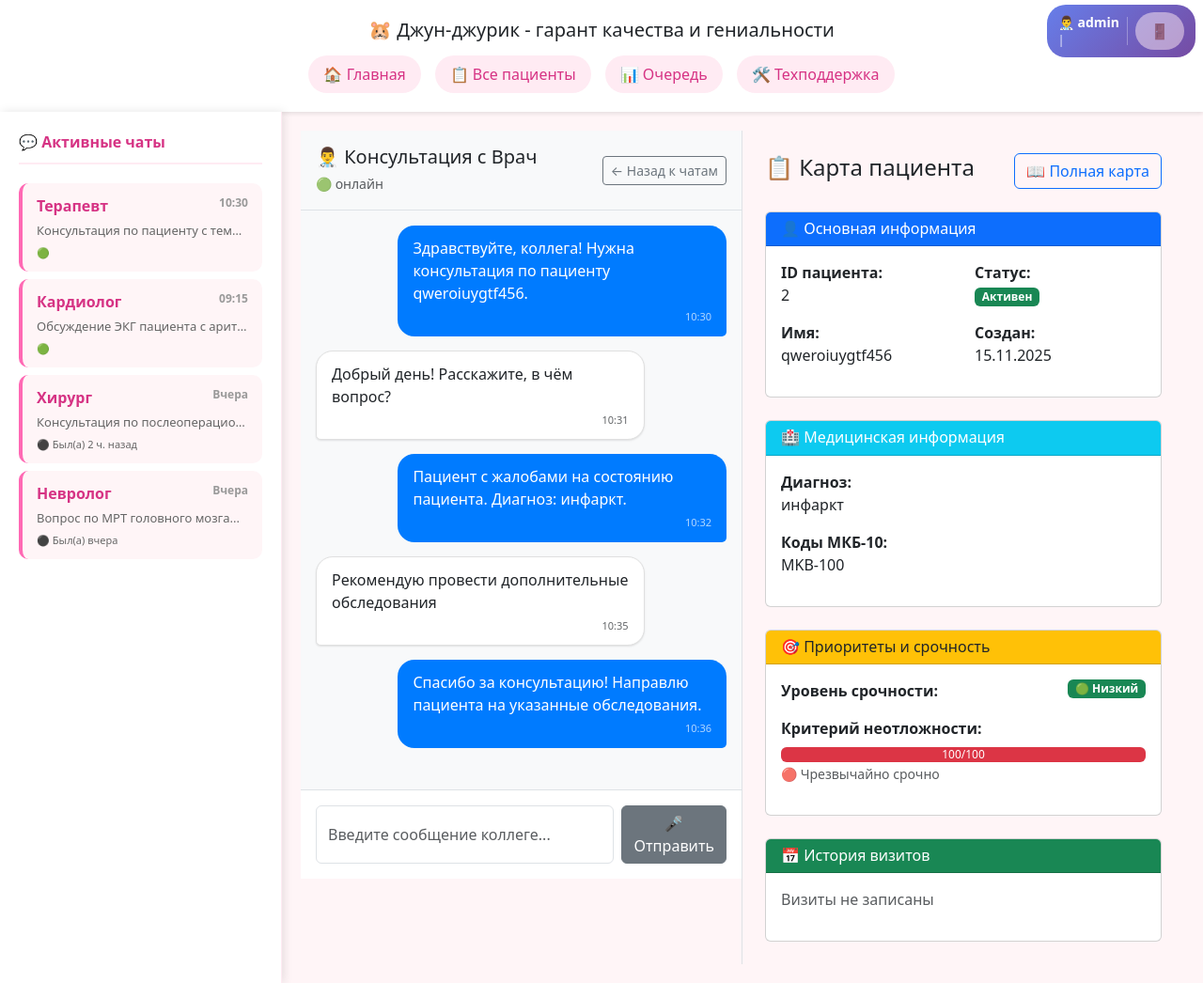
After one commit to Jun-juriki/juriki_3, a Django app: page /chat/doctor/1/ in a window 1280 px wide. The commit adds this page. Shown: the whole page at 94% size. Run offline with Django 5.2, Linux system fonts and the light colour scheme; a user stored in the database is signed in; data comes from the database, SQL or seed files in the repository; both versions use the stored data as it was after the commit.

Commit message:
Init commit

```diff
--- /dev/null
+++ b/djundjurick/main/templates/main/doctor_chat.html
@@ -0,0 +1,231 @@
+{% extends 'main/head.html' %}
+{% block title %}Консультация с {{ specialist_info.name }}{% endblock %}
+
+{% block content %}
+<div class="container-fluid h-100">
+    <div class="row h-100">
+        <div class="col-md-6 border-end p-0">
+            <div class="d-flex flex-column h-100">
+
+                <div class="chat-header p-3 border-bottom bg-light">
+                    <div class="d-flex justify-content-between align-items-center">
+                        <div>
+                            <h5 class="mb-1">{{ specialist_info.icon }} Консультация с {{ specialist_info.name }}</h5>
+                            <small class="text-muted">🟢 онлайн</small>
+                        </div>
+                        <div>
+                            <a href="{% url 'patient-list' %}" class="btn btn-sm btn-outline-secondary">
+                                ← Назад к чатам
+                            </a>
+                        </div>
+                    </div>
+                </div>
+
+
+                <div class="chat-messages flex-grow-1 p-3">
+                    {% for message in messages %}
+                    <div class="message {% if message.sender == 'current' %}current-message{% else %}specialist-message{% endif %}">
+                        <div class="message-content">
+                            <div class="message-text">{{ message.text }}</div>
+                            <div class="message-time">{{ message.time }}</div>
+                        </div>
+                    </div>
+                    {% endfor %}
+                </div>
+
+
+                <div class="chat-input p-3 border-top bg-white">
+                    <form method="post" class="d-flex gap-2">
+                        {% csrf_token %}
+                        <input type="text" class="form-control" placeholder="Введите сообщение коллеге..." name="message">
+                        <button type="submit" class="btn btn-{{ specialist_info.color }}">
+                            🎤 Отправить
+                        </button>
+                    </form>
+                </div>
+            </div>
+        </div>
+
+
+        <div class="col-md-6 p-0">
+            <div class="h-100 overflow-auto">
+                <div class="p-4">
+                    <div class="d-flex justify-content-between align-items-center mb-4">
+                        <h4>📋 Карта пациента</h4>
+                        <a href="{% url 'patient-detail' patient.id %}" class="btn btn-outline-primary">
+                            📖 Полная карта
+                        </a>
+                    </div>
+
+
+                    <div class="card mb-4">
+                        <div class="card-header bg-primary text-white">
+                            <h6 class="mb-0">👤 Основная информация</h6>
+                        </div>
+                        <div class="card-body">
+                            <div class="row">
+                                <div class="col-md-6">
+                                    <p><strong>ID пациента:</strong><br>{{ patient.encrypted_id }}</p>
+                                    <p><strong>Имя:</strong><br>{{ patient.encrypted_name }}</p>
+                                </div>
+                                <div class="col-md-6">
+                                    <p><strong>Статус:</strong><br>
+                                        {% if patient.is_active %}
+                                            <span class="badge bg-success">Активен</span>
+                                        {% else %}
+                                            <span class="badge bg-secondary">Неактивен</span>
+                                        {% endif %}
+                                    </p>
+                                    <p><strong>Создан:</strong><br>{{ patient.created_at|date:"d.m.Y" }}</p>
+                                </div>
+                            </div>
+                        </div>
+                    </div>
+
+
+                    <div class="card mb-4">
+                        <div class="card-header bg-info text-white">
+                            <h6 class="mb-0">🏥 Медицинская информация</h6>
+                        </div>
+                        <div class="card-body">
+                            {% if patient.diagnosis %}
+                            <p><strong>Диагноз:</strong><br>{{ patient.diagnosis }}</p>
+                            {% endif %}
+
+                            {% if patient.icd10_codes %}
+                            <p><strong>Коды МКБ-10:</strong><br>{{ patient.icd10_codes }}</p>
+                            {% endif %}
+
+                            {% if patient.hilling_doc %}
+                            <p><strong>Лечащий врач:</strong><br>{{ patient.hilling_doc }}</p>
+                            {% endif %}
+                        </div>
+                    </div>
+
+
+                    <div class="card mb-4">
+                        <div class="card-header bg-warning text-dark">
+                            <h6 class="mb-0">🎯 Приоритеты и срочность</h6>
+                        </div>
+                        <div class="card-body">
+                            <div class="mb-3">
+                                <strong>Уровень срочности:</strong>
+                                <span class="badge {% if patient.urgency_level == 1 %}bg-danger{% elif patient.urgency_level == 2 %}bg-warning{% elif patient.urgency_level == 3 %}bg-info{% else %}bg-success{% endif %} float-end">
+                                    {{ patient.get_urgency_display }}
+                                </span>
+                            </div>
+
+                            <div class="mb-3">
+                                <strong>Критерий неотложности:</strong>
+                                <div class="progress mt-2">
+                                    <div class="progress-bar {{ patient.get_emergency_progress_class }}"
+                                         style="width: {{ patient.emergency_criteria }}%">
+                                        {{ patient.emergency_criteria }}/100
+                                    </div>
+                                </div>
+                                <small class="text-muted">{{ patient.get_emergency_display }}</small>
+                            </div>
+                        </div>
+                    </div>
+
+
+                    <div class="card">
+                        <div class="card-header bg-success text-white">
+                            <h6 class="mb-0">📅 История визитов</h6>
+                        </div>
+                        <div class="card-body">
+                            {% if patient.get_visits_count > 0 %}
+                                <p>Всего визитов: <strong>{{ patient.get_visits_count }}</strong></p>
+                                {% with last_visit=patient.get_last_visit %}
+                                    {% if last_visit %}
+                                    <p>Последний визит: <strong>{{ last_visit.visit_date|slice:":10" }}</strong></p>
+                                    {% endif %}
+                                {% endwith %}
+                            {% else %}
+                                <p class="text-muted">Визиты не записаны</p>
+                            {% endif %}
+                        </div>
+                    </div>
+                </div>
+            </div>
+        </div>
+    </div>
+</div>
+
+<style>
+.chat-messages {
+    background: #f8f9fa;
+    min-height: 400px;
+    max-height: 60vh;
+    overflow-y: auto;
+    display: flex;
+    flex-direction: column;
+    gap: 15px;
+    padding: 20px;
+}
+
+.message {
+    display: flex;
+    max-width: 80%;
+}
+
+.current-message {
+    align-self: flex-end;
+}
+
+.specialist-message {
+    align-self: flex-start;
+}
+
+.message-content {
+    padding: 12px 16px;
+    border-radius: 18px;
+    position: relative;
+}
+
+.current-message .message-content {
+    background: #007bff;
+    color: white;
+    border-bottom-right-radius: 5px;
+}
+
+.specialist-message .message-content {
+    background: white;
+    border: 1px solid #e0e0e0;
+    border-bottom-left-radius: 5px;
+    box-shadow: 0 1px 2px rgba(0,0,0,0.1);
+}
+
+.message-time {
+    font-size: 11px;
+    opacity: 0.7;
+    margin-top: 5px;
+    text-align: right;
+}
+
+.chat-input {
+    background: white;
+}
+
+.h-100 {
+    height: calc(100vh - 140px) !important;
+}
+
+/* Очистка float */
+.chat-messages::after {
+    content: "";
+    display: table;
+    clear: both;
+}
+
+@media (max-width: 768px) {
+    .h-100 {
+        height: auto !important;
+    }
+
+    .message {
+        max-width: 90%;
+    }
+}
+</style>
+{% endblock %}
--- a/djundjurick/main/templates/main/head.html
+++ b/djundjurick/main/templates/main/head.html
@@ -53,7 +53,7 @@
             transform: translateX(5px);
         }
 
-        .chat-patient {
+        .chat-specialist {
             font-weight: 600;
             color: #d63384;
         }
@@ -71,6 +71,23 @@
             white-space: nowrap;
             overflow: hidden;
             text-overflow: ellipsis;
+        }
+
+        .chat-status {
+            font-size: 11px;
+            margin-top: 5px;
+            color: #666;
+        }
+
+        .chat-link {
+            text-decoration: none;
+            color: inherit;
+            display: block;
+        }
+
+        .chat-link:hover {
+            text-decoration: none;
+            color: inherit;
         }
 
         /* Стили для основного контента */
@@ -210,53 +227,51 @@
                         <a href="{% url 'doctor-logout' %}" class="logout-btn" title="Выйти">🚪</a>
                     </span>
                     {% else %}
-                        <a href="{% url 'doctor-login' %}">🔐</a>
+                        <a href="{% url 'doctor-login' %}">🔐 Вход для врачей</a>
                     {% endif %}
                 </div>
             </div>
         </div>
     </div>
 
-    <!-- Сообщения -->
-    {% if messages %}
-    <div class="container mt-3">
-        {% for message in messages %}
-        <div class="alert alert-{{ message.tags }} alert-dismissible fade show" role="alert">
-            {{ message }}
-            <button type="button" class="btn-close" data-bs-dismiss="alert"></button>
-        </div>
-        {% endfor %}
-    </div>
-    {% endif %}
 
-    <!-- Основной контент с боковой панелью чатов -->
     <div class="main-container">
         {% if user.is_authenticated %}
         <div class="chats-sidebar">
             <div class="chats-header">💬 Активные чаты</div>
 
-            <!-- Пример активных чатов -->
+
+            <a href="{% url 'doctor-chat' 'therapist' %}" class="chat-link">
                 <div class="chat-item">
-                <div class="chat-patient">Пациент: Иван Иванов <span class="chat-time">10:30</span></div>
-                <div class="chat-preview">Последнее сообщение в чате...</div>
+                    <div class="chat-specialist"> Терапевт <span class="chat-time">10:30</span></div>
+                    <div class="chat-preview">Консультация по пациенту с температурой...</div>
+                    <div class="chat-status online">🟢</div>
                 </div>
+            </a>
 
+            <a href="{% url 'doctor-chat' 'cardiologist' %}" class="chat-link">
                 <div class="chat-item">
-                <div class="chat-patient">Пациент: Мария Петрова <span class="chat-time">09:15</span></div>
-                <div class="chat-preview">Результаты анализов готовы...</div>
+                    <div class="chat-specialist"> Кардиолог <span class="chat-time">09:15</span></div>
+                    <div class="chat-preview">Обсуждение ЭКГ пациента с аритмией...</div>
+                    <div class="chat-status online">🟢 </div>
                 </div>
+            </a>
 
+            <a href="{% url 'doctor-chat' 'surgeon' %}" class="chat-link">
                 <div class="chat-item">
-                <div class="chat-patient">Пациент: Алексей Сидоров <span class="chat-time">Вчера</span></div>
-                <div class="chat-preview">Жалобы на головную боль...</div>
+                    <div class="chat-specialist">Хирург <span class="chat-time">Вчера</span></div>
+                    <div class="chat-preview">Консультация по послеоперационному уходу...</div>
+                    <div class="chat-status offline">⚫ Был(а) 2 ч. назад</div>
                 </div>
+            </a>
 
+            <a href="{% url 'doctor-chat' 'neurologist' %}" class="chat-link">
                 <div class="chat-item">
-                <div class="chat-patient">Пациент: Ольга Николаева <span class="chat-time">Вчера</span></div>
-                <div class="chat-preview">Консультация по лечению...</div>
+                    <div class="chat-specialist"> Невролог <span class="chat-time">Вчера</span></div>
+                    <div class="chat-preview">Вопрос по МРТ головного мозга...</div>
+                    <div class="chat-status offline">⚫ Был(а) вчера</div>
                 </div>
-
-            <!-- Можно добавить больше чатов динамически -->
+            </a>
         </div>
         {% endif %}
 
--- a/djundjurick/main/templates/main/queue.html
+++ b/djundjurick/main/templates/main/queue.html
@@ -98,7 +98,7 @@
                         </div>
                         <div class="card-footer bg-transparent">
                             <div class="d-flex justify-content-between">
-                                <a href="{% url 'patient-detail' item.patient.id %}" class="btn btn-sm btn-outline-primary">
+                                <a href="{% url 'patient-detail' item.patient.encrypted_id %}" class="btn btn-sm btn-outline-primary">
                                     📋 Карта
                                 </a>
                                 <small class="text-muted align-self-center">
--- a/djundjurick/main/urls.py
+++ b/djundjurick/main/urls.py
@@ -5,5 +5,6 @@ urlpatterns = [
     path('', views.index, name='index'),
     path('patients/', views.PatientListView.as_view(), name='patient-list'),
     path('patients/<str:patient_id>/', views.patient_detail, name='patient-detail'),
-    path('queue/', views.queue_view, name='queue')
+    path('queue/', views.queue_view, name='queue'),
+    path('chat/doctor/<str:specialist>/', views.doctor_chat, name='doctor-chat')
 ]
--- a/djundjurick/main/views.py
+++ b/djundjurick/main/views.py
@@ -19,12 +19,12 @@ class PatientListView(ListView):
     def get_queryset(self):
         queryset = Patient.objects.filter(is_active=True)
 
-        # Фильтрация по уровню срочности
+
         urgency_filter = self.request.GET.get('urgency')
         if urgency_filter and urgency_filter in ['1', '2', '3', '4']:
             queryset = queryset.filter(urgency_level=int(urgency_filter))
 
-        # Сортировка по уровню срочности
+
         return queryset.order_by('urgency_level', '-created_at')
 
     def get_context_data(self, **kwargs):
@@ -33,6 +33,146 @@ class PatientListView(ListView):
         return context
 
 
+@login_required
+def doctor_chat(request, specialist):
+
+    try:
+        patient = Patient.objects.get(id=1)
+    except Patient.DoesNotExist:
+
+        patient = Patient(
+            encrypted_id="DEMO001",
+            encrypted_name="Иван Иванов",
+            diagnosis="Ишемическая болезнь сердца",
+            icd10_codes="I25.1",
+            hilling_doc="Др. Петров",
+            urgency_level=2,
+            emergency_criteria=85
+        )
+
+
+    specialists_map = {
+        'therapist': {
+            'name': 'Терапевт',
+            'color': 'primary',
+            'scope': 'Общая диагностика, лечение распространенных заболеваний',
+            'expertise': [
+                'Дифференциальная диагностика',
+                'Лечение ОРВИ и простудных заболеваний',
+                'Ведение хронических заболеваний',
+                'Профилактические осмотры'
+            ],
+            'examinations': [
+                'Общий анализ крови и мочи',
+                'Биохимический анализ крови',
+                'Рентгенография органов грудной клетки',
+                'ЭКГ'
+            ]
+        },
+        'cardiologist': {
+            'name': 'Кардиолог',
+            'color': 'danger',
+            'scope': 'Заболевания сердечно-сосудистой системы',
+            'expertise': [
+                'Диагностика ишемической болезни сердца',
+                'Лечение артериальной гипертензии',
+                'Нарушения ритма сердца',
+                'Сердечная недостаточность'
+            ],
+            'examinations': [
+                'Эхокардиография',
+                'Суточный мониторинг ЭКГ',
+                'Нагрузочные тесты',
+                'Коронарография'
+            ]
+        },
+        'surgeon': {
+            'name': 'Хирург',
+            'color': 'warning',
+            'scope': 'Хирургические патологии, операции',
+            'expertise': [
+                'Экстренная хирургическая помощь',
+                'Плановые оперативные вмешательства',
+                'Послеоперационное ведение',
+                'Гнойно-септические заболевания'
+            ],
+            'examinations': [
+                'УЗИ брюшной полости',
+                'КТ/МРТ органов',
+                'Эндоскопические исследования',
+                'Биопсия тканей'
+            ]
+        },
+        'neurologist': {
+            'name': 'Невролог',
+            'color': 'info',
+            'scope': 'Заболевания нервной системы',
+            'expertise': [
+                'Цереброваскулярные заболевания',
+                'Эпилепсия и судорожные синдромы',
+                'Неврологические осложнения',
+                'Головные боли и мигрени'
+            ],
+            'examinations': [
+                'МРТ головного мозга',
+                'ЭЭГ (электроэнцефалография)',
+                'УЗДГ сосудов головы и шеи',
+                'Люмбальная пункция'
+            ]
+        },
+    }
+
+    specialist_info = specialists_map.get(specialist, {
+        'name': 'Врач',
+        'icon': '👨‍⚕️',
+        'color': 'secondary',
+        'scope': 'Медицинские консультации',
+        'expertise': ['Медицинские консультации', 'Диагностика'],
+        'examinations': ['Обследование по показаниям']
+    })
+
+
+    demo_messages = [
+        {'sender': 'current',
+         'text': f'Здравствуйте, коллега! Нужна консультация по пациенту {patient.encrypted_name}.', 'time': '10:30'},
+        {'sender': specialist, 'text': f'Добрый день! Расскажите, в чём вопрос?', 'time': '10:31'},
+        {'sender': 'current',
+         'text': f'Пациент с жалобами на {get_complaints_by_specialist(specialist)}. Диагноз: {patient.diagnosis}.',
+         'time': '10:32'},
+        {'sender': specialist, 'text': f'Рекомендую {get_recommendations_by_specialist(specialist)}', 'time': '10:35'},
+        {'sender': 'current', 'text': 'Спасибо за консультацию! Направлю пациента на указанные обследования.',
+         'time': '10:36'},
+    ]
+
+    context = {
+        'specialist': specialist,
+        'specialist_info': specialist_info,
+        'patient': patient,
+        'messages': demo_messages,
+        'all_specialists': specialists_map,
+    }
+
+    return render(request, 'main/doctor_chat.html', context)
+
+
+def get_complaints_by_specialist(specialist):
+    complaints = {
+        'therapist': 'повышенную температуру и кашель',
+        'cardiologist': 'боли в области сердца и одышку',
+        'surgeon': 'острые боли в животе',
+        'neurologist': 'головные боли и головокружение',
+    }
+    return complaints.get(specialist, 'состоянию пациента')
+
+
+def get_recommendations_by_specialist(specialist):
+    recommendations = {
+        'therapist': 'сдать общий анализ крови и сделать рентген грудной клетки',
+        'cardiologist': 'провести ЭКГ, ЭхоКГ и суточный мониторинг давления',
+        'surgeon': 'сделать УЗИ брюшной полости и общий анализ крови',
+        'neurologist': 'провести МРТ головного мозга и консультацию офтальмолога',
+    }
+    return recommendations.get(specialist, 'провести дополнительные обследования')
 def patient_detail(request, patient_id):
     patient = get_object_or_404(Patient, encrypted_id=patient_id, is_active=True)
 
@@ -45,11 +185,8 @@ def patient_detail(request, patient_id):
 
 @login_required
 def queue_view(request):
-    """Страница очереди пациентов с расписанием"""
-    # Получаем активных пациентов, отсортированных по неотложности
+
     patients = Patient.objects.filter(is_active=True).order_by('-emergency_criteria')
-
-    # Создаем расписание с 12:00 с интервалом 1 час
     start_time = datetime.strptime('12:00', '%H:%M')
     schedule = []
 
@@ -58,7 +195,7 @@ def queue_view(request):
         schedule.append({
             'patient': patient,
             'appointment_time': appointment_time,
-            'time_slot': i + 1  # номер временного слота
+            'time_slot': i + 1
         })
 
     context = {
```
Also changed, not shown: djundjurick/main/templates/chat_tags.py (added, +74 -0 lines), README.MD, djundjurick/db.sqlite3. Lines whose indentation alone changed are shown as unchanged.
